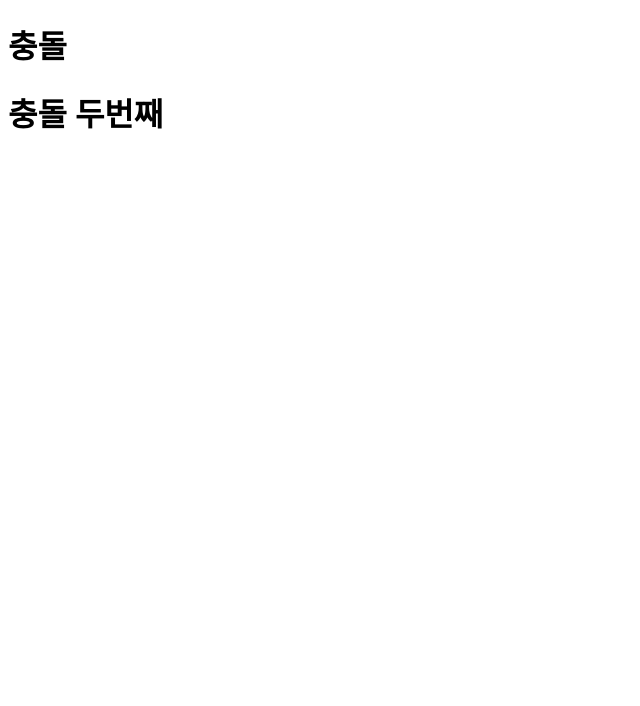
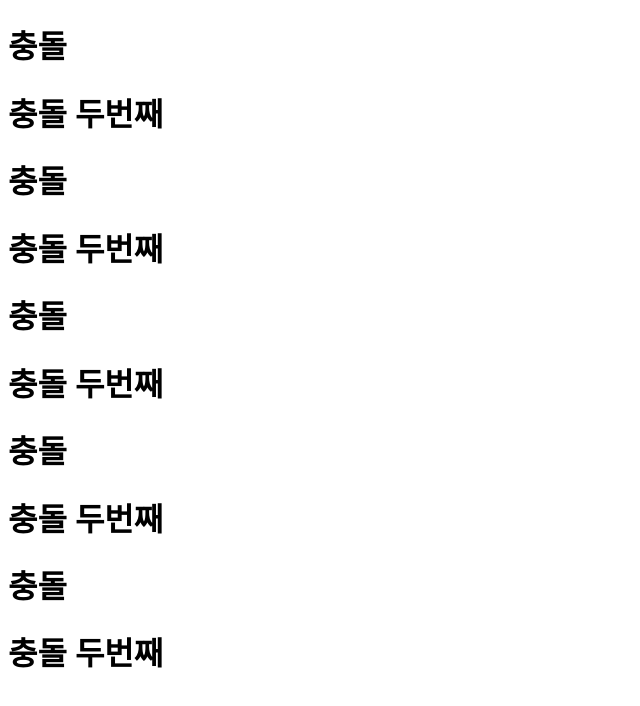
Before and after one commit to IGYEONGMUN/WHATSHOW, a plain HTML site: page index.html in a window 1280 px wide. Shown: the whole page, without its empty margins (0-640 px from the left). Drawn offline with Linux system fonts and the light colour scheme.

Commit message:
250219conflictthird

```diff
--- a/index.html
+++ b/index.html
@@ -8,5 +8,13 @@
   <body>
     <h1>충돌</h1>
     <h1>충돌 두번째</h1>
+    <h1>충돌</h1>
+    <h1>충돌 두번째</h1>
+    <h1>충돌</h1>
+    <h1>충돌 두번째</h1>
+    <h1>충돌</h1>
+    <h1>충돌 두번째</h1>
+    <h1>충돌</h1>
+    <h1>충돌 두번째</h1>
   </body>
 </html>
```
